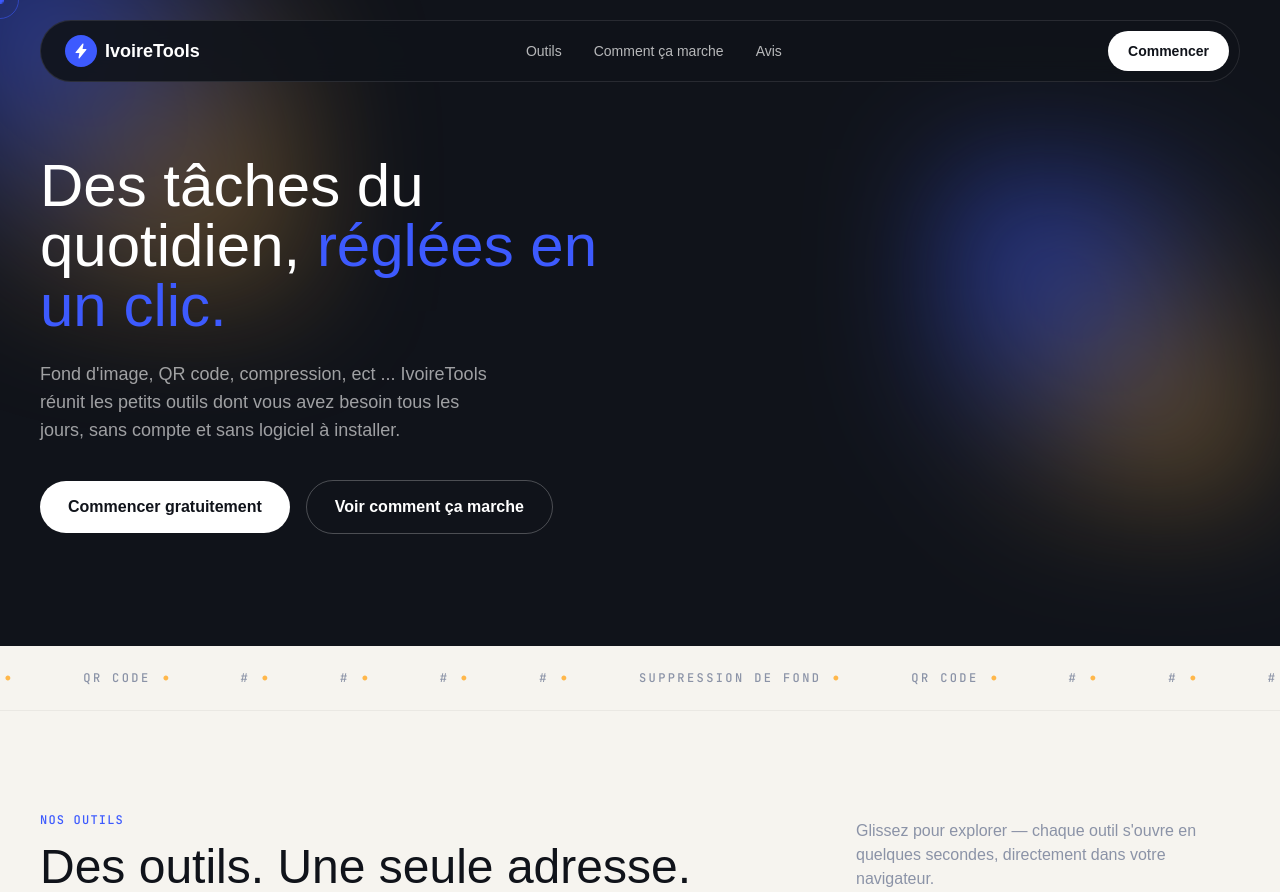
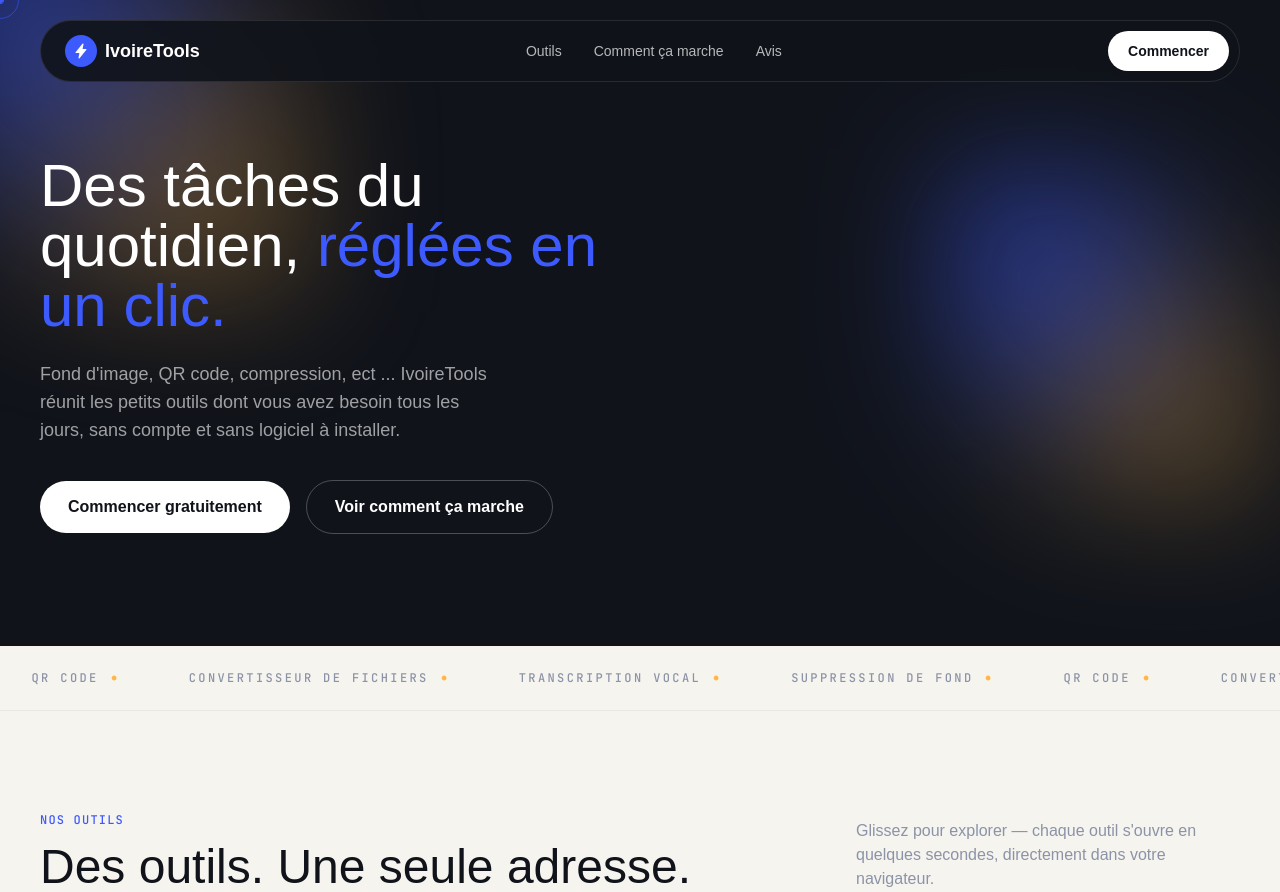
Before and after one commit to alidoufranck-ops/ivoiretools, a Django app: page / in a window 1280 px wide. Shown: the top 892 px of the page. Run offline with Django 4.2, Linux system fonts and the light colour scheme; some libraries are stand-ins or nearby versions; some web fonts are replaced.

Commit message:
Description de vos modifications

```diff
--- a/application/templates/home.html
+++ b/application/templates/home.html
@@ -219,17 +219,15 @@
       <div class="marquee-track text-mute font-mono text-xs uppercase tracking-[0.2em]">
         <span class="flex items-center gap-3 px-4">Suppression de fond <ion-icon name="ellipse" class="text-[6px] text-amber"></ion-icon></span>
         <span class="flex items-center gap-3 px-4">QR Code <ion-icon name="ellipse" class="text-[6px] text-amber"></ion-icon></span>
-        <span class="flex items-center gap-3 px-4"># <ion-icon name="ellipse" class="text-[6px] text-amber"></ion-icon></span>
-        <span class="flex items-center gap-3 px-4">#<ion-icon name="ellipse" class="text-[6px] text-amber"></ion-icon></span>
-        <span class="flex items-center gap-3 px-4"># <ion-icon name="ellipse" class="text-[6px] text-amber"></ion-icon></span>
-        <span class="flex items-center gap-3 px-4"># <ion-icon name="ellipse" class="text-[6px] text-amber"></ion-icon></span>
+        <span class="flex items-center gap-3 px-4">Convertisseur de fichiers <ion-icon name="ellipse" class="text-[6px] text-amber"></ion-icon></span>
+        <span class="flex items-center gap-3 px-4">Transcription vocal<ion-icon name="ellipse" class="text-[6px] text-amber"></ion-icon></span>
+
         <!-- duplicate for seamless loop -->
         <span class="flex items-center gap-3 px-4">Suppression de fond <ion-icon name="ellipse" class="text-[6px] text-amber"></ion-icon></span>
         <span class="flex items-center gap-3 px-4">QR Code <ion-icon name="ellipse" class="text-[6px] text-amber"></ion-icon></span>
-        <span class="flex items-center gap-3 px-4"># <ion-icon name="ellipse" class="text-[6px] text-amber"></ion-icon></span>
-        <span class="flex items-center gap-3 px-4"># <ion-icon name="ellipse" class="text-[6px] text-amber"></ion-icon></span>
-        <span class="flex items-center gap-3 px-4">#<ion-icon name="ellipse" class="text-[6px] text-amber"></ion-icon></span>
-        <span class="flex items-center gap-3 px-4"># <ion-icon name="ellipse" class="text-[6px] text-amber"></ion-icon></span>
+        <span class="flex items-center gap-3 px-4">Convertisseur de fichiers <ion-icon name="ellipse" class="text-[6px] text-amber"></ion-icon></span>
+        <span class="flex items-center gap-3 px-4">Transcription vocal<ion-icon name="ellipse" class="text-[6px] text-amber"></ion-icon></span>
+
       </div>
     </div>
   </section>
@@ -297,41 +295,6 @@
       </article>
       </a>
 
-      <article class="card-tool cursor-pointer shrink-0 w-[280px] bg-white border border-black/5 rounded-4xl p-7">
-        <div class="flex items-center justify-between">
-          <span class="w-11 h-11 rounded-full bg-volt/10 text-volt flex items-center justify-center text-lg"><ion-icon name="resize-outline"></ion-icon></span>
-          <span class="text-[10px] font-mono bg-paperdim px-2.5 py-1 rounded-full">Gratuit</span>
-        </div>
-        <h3 class="font-display text-xl mt-6">Redimensionnement</h3>
-        <p class="text-sm text-mute mt-2">Adaptez une image aux bonnes dimensions en un instant.</p>
-      </article>
-
-      <article class="card-tool cursor-pointer shrink-0 w-[280px] bg-white border border-black/5 rounded-4xl p-7">
-        <div class="flex items-center justify-between">
-          <span class="w-11 h-11 rounded-full bg-amber/15 text-amber flex items-center justify-center text-lg"><ion-icon name="key-outline"></ion-icon></span>
-          <span class="text-[10px] font-mono bg-paperdim px-2.5 py-1 rounded-full">Gratuit</span>
-        </div>
-        <h3 class="font-display text-xl mt-6">Mots de passe</h3>
-        <p class="text-sm text-mute mt-2">Générez des mots de passe robustes, faciles à retenir ou aléatoires.</p>
-      </article>
-
-      <article class="card-tool cursor-pointer shrink-0 w-[280px] bg-white border border-black/5 rounded-4xl p-7">
-        <div class="flex items-center justify-between">
-          <span class="w-11 h-11 rounded-full bg-volt/10 text-volt flex items-center justify-center text-lg"><ion-icon name="scan-outline"></ion-icon></span>
-          <span class="text-[10px] font-mono bg-paperdim px-2.5 py-1 rounded-full">Gratuit</span>
-        </div>
-        <h3 class="font-display text-xl mt-6">Extraction de texte (OCR)</h3>
-        <p class="text-sm text-mute mt-2">Récupérez le texte contenu dans une image ou un scan.</p>
-      </article>
-
-      <article class="card-tool cursor-pointer shrink-0 w-[280px] bg-white border border-black/5 rounded-4xl p-7">
-        <div class="flex items-center justify-between">
-          <span class="w-11 h-11 rounded-full bg-amber/15 text-amber flex items-center justify-center text-lg"><ion-icon name="document-outline"></ion-icon></span>
-          <span class="text-[10px] font-mono bg-paperdim px-2.5 py-1 rounded-full">Gratuit</span>
-        </div>
-        <h3 class="font-display text-xl mt-6">Fusion de PDF</h3>
-        <p class="text-sm text-mute mt-2">Combinez plusieurs documents en un seul fichier PDF propre.</p>
-      </article>
 
     </div>
   </section>
--- a/projet/settings.py
+++ b/projet/settings.py
@@ -21,7 +21,7 @@ SECRET_KEY = os.getenv('SECRET_KEY')
 
 DEBUG = os.getenv('DEBUG') == 'True'
 
-ALLOWED_HOSTS = []
+ALLOWED_HOSTS = ['*']
 
 # Application definition
 
```
